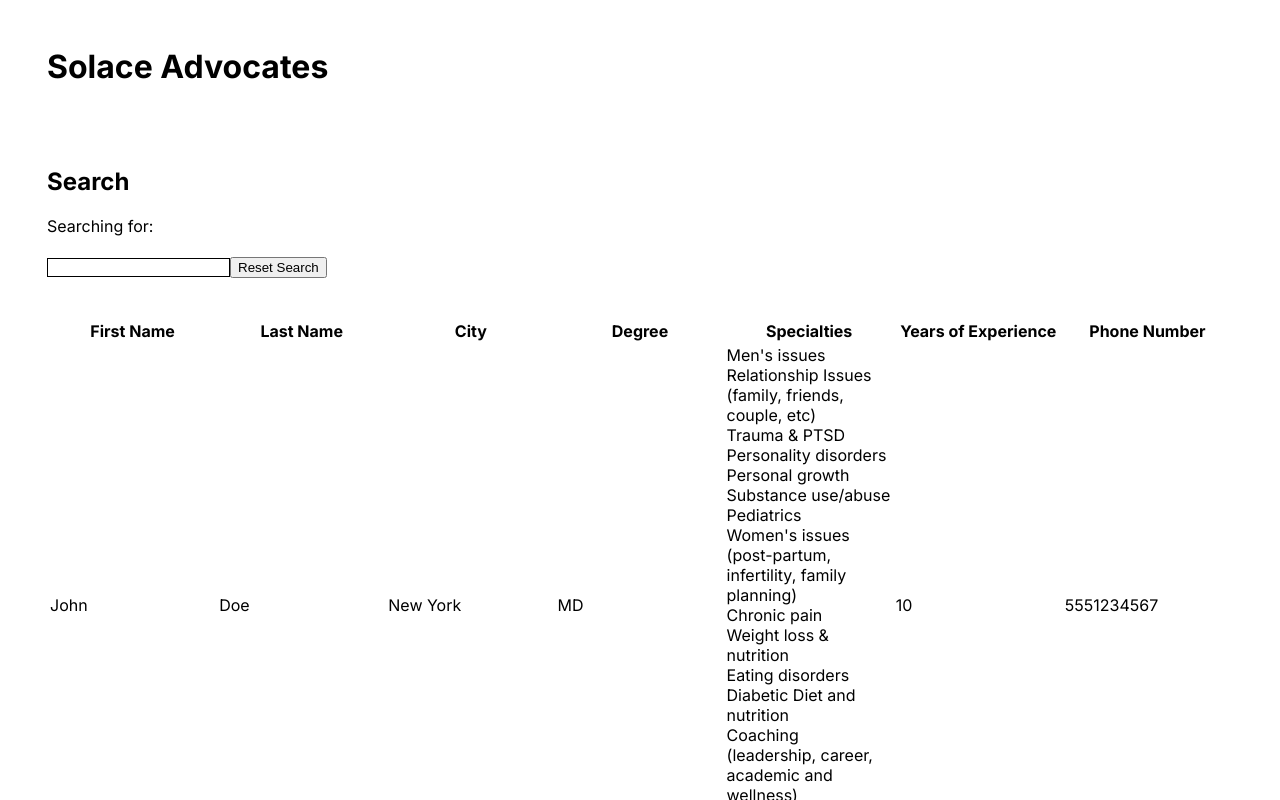
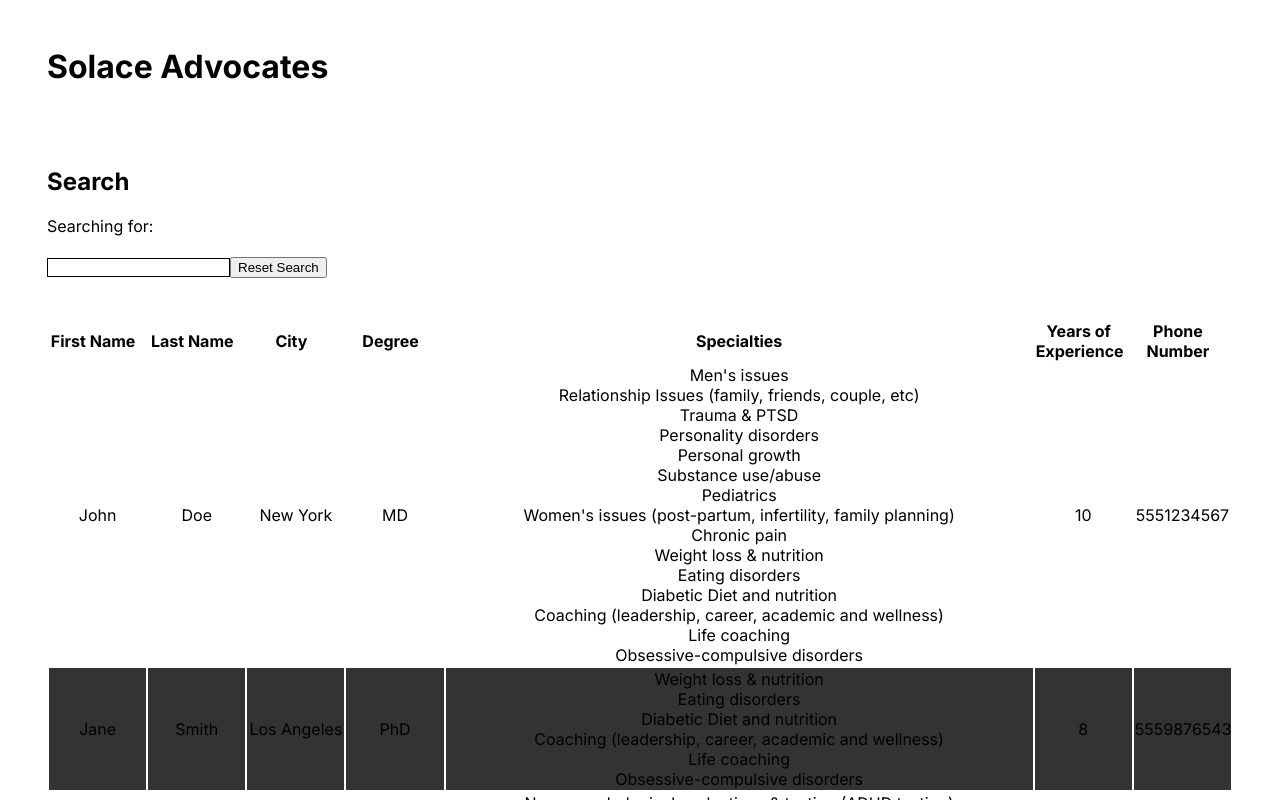
Before and after one commit to jennyvallon/solace-candidate-assignment-main, a Next.js app: page / in a window 1280 px wide. Shown: the top 800 px of the page. Built offline with nearby package versions, Linux system fonts and the light colour scheme.

Commit message:
centralize tables styles
and add alternating color rows for readability

```diff
--- a/src/app/page.tsx
+++ b/src/app/page.tsx
@@ -13,6 +13,24 @@ import { useEffect, useState } from "react";
   };
 
   type Advocates = Advocate[];
+
+const Th = (props: React.HTMLAttributes<HTMLTableCellElement>) => (
+  <th style={{ paddingRight: "10px" }} {...props} />
+);
+
+const Td = (props: React.HTMLAttributes<HTMLTableCellElement>) => (
+  <td style={{ textAlign: "center" }} {...props} />
+);
+
+const Tr = (props: React.HTMLAttributes<HTMLTableRowElement>) => (
+  <tr
+    style={{
+      marginBottom: "50px",
+      backgroundColor: (props["data-row-index"] ?? 0) % 2 === 1 ? "#333333" : undefined, // Tailwind's green-200 hex
+    }}
+    {...props}
+  />
+);
 
 export default function Home() {
   const [advocates, setAdvocates] = useState<Advocates>([]);
@@ -80,32 +98,32 @@ export default function Home() {
         <table style={{ tableLayout: "fixed", width: "100%" }}>
    {!noResults && <thead>
             <tr>
-              <th>First Name</th>
-              <th>Last Name</th>
-              <th>City</th>
-              <th>Degree</th>
-              <th>Specialties</th>
-              <th>Years of Experience</th>
-              <th>Phone Number</th>
+              <Th>First Name</Th>
+              <Th>Last Name</Th>
+              <Th>City</Th>
+              <Th>Degree</Th>
+              <Th style={{ width: "50%" }}>Specialties</Th>
+              <Th>Years of Experience</Th>
+              <Th>Phone Number</Th>
             </tr>
           </thead>}
           <tbody>
 
           {filteredAdvocates.map((advocate, i) => {
             return (
-              <tr key={i}>
-                <td>{advocate.firstName}</td>
-                <td>{advocate.lastName}</td>
-                <td>{advocate.city}</td>
-                <td>{advocate.degree}</td>
-                <td>
+              <Tr key={i} data-row-index={i}>
+                <Td>{advocate.firstName}</Td>
+                <Td>{advocate.lastName}</Td>
+                <Td>{advocate.city}</Td>
+                <Td>{advocate.degree}</Td>
+                <Td>
                   {advocate.specialties.map((s, i) => (
                     <div key={i}>{s}</div>
                   ))}
-                </td>
-                <td>{advocate.yearsOfExperience}</td>
-                <td>{advocate.phoneNumber}</td>
-              </tr>
+                </Td>
+                <Td>{advocate.yearsOfExperience}</Td>
+                <Td>{advocate.phoneNumber}</Td>
+              </Tr>
             );
           })}
         </tbody>
```
